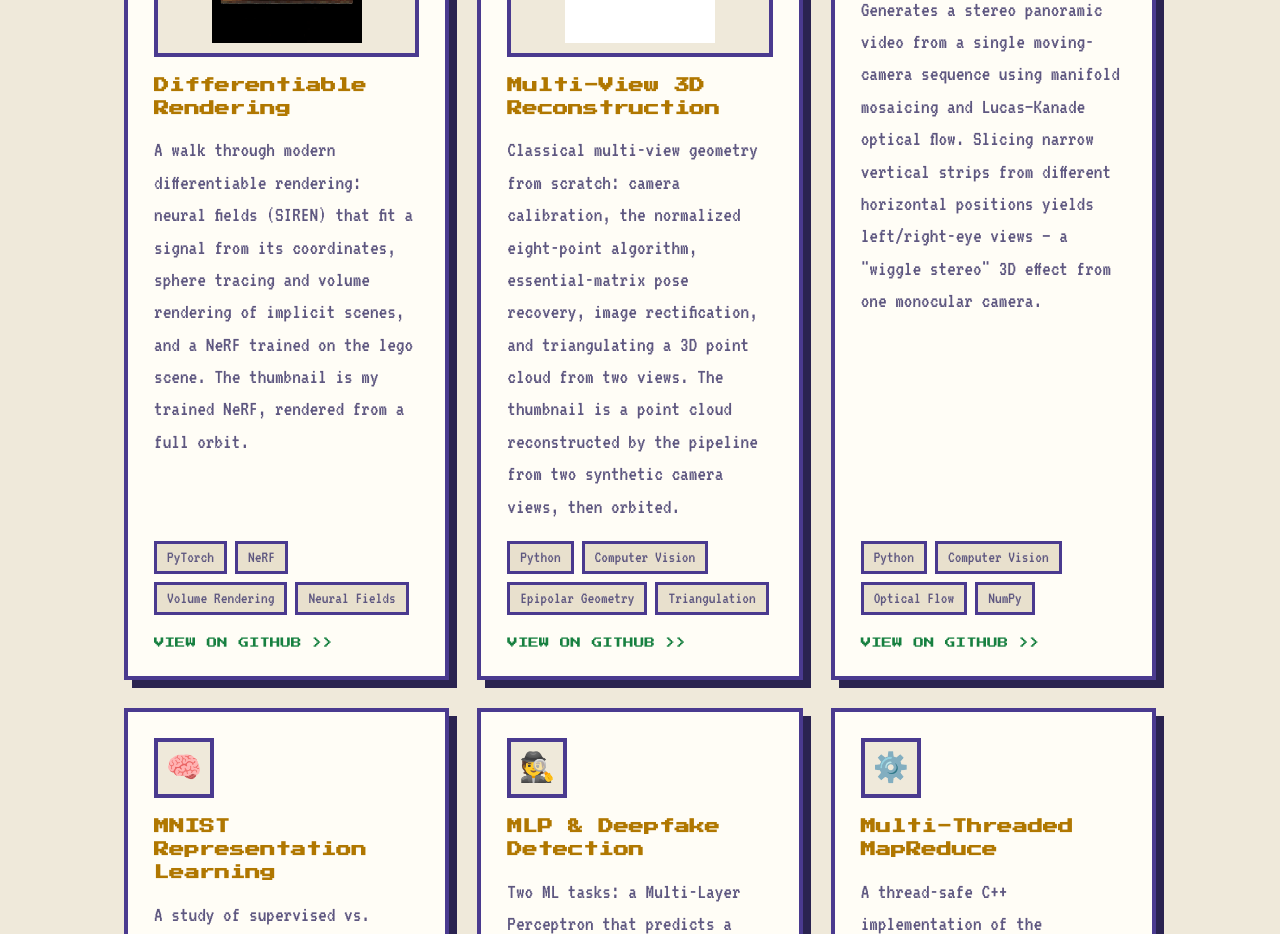
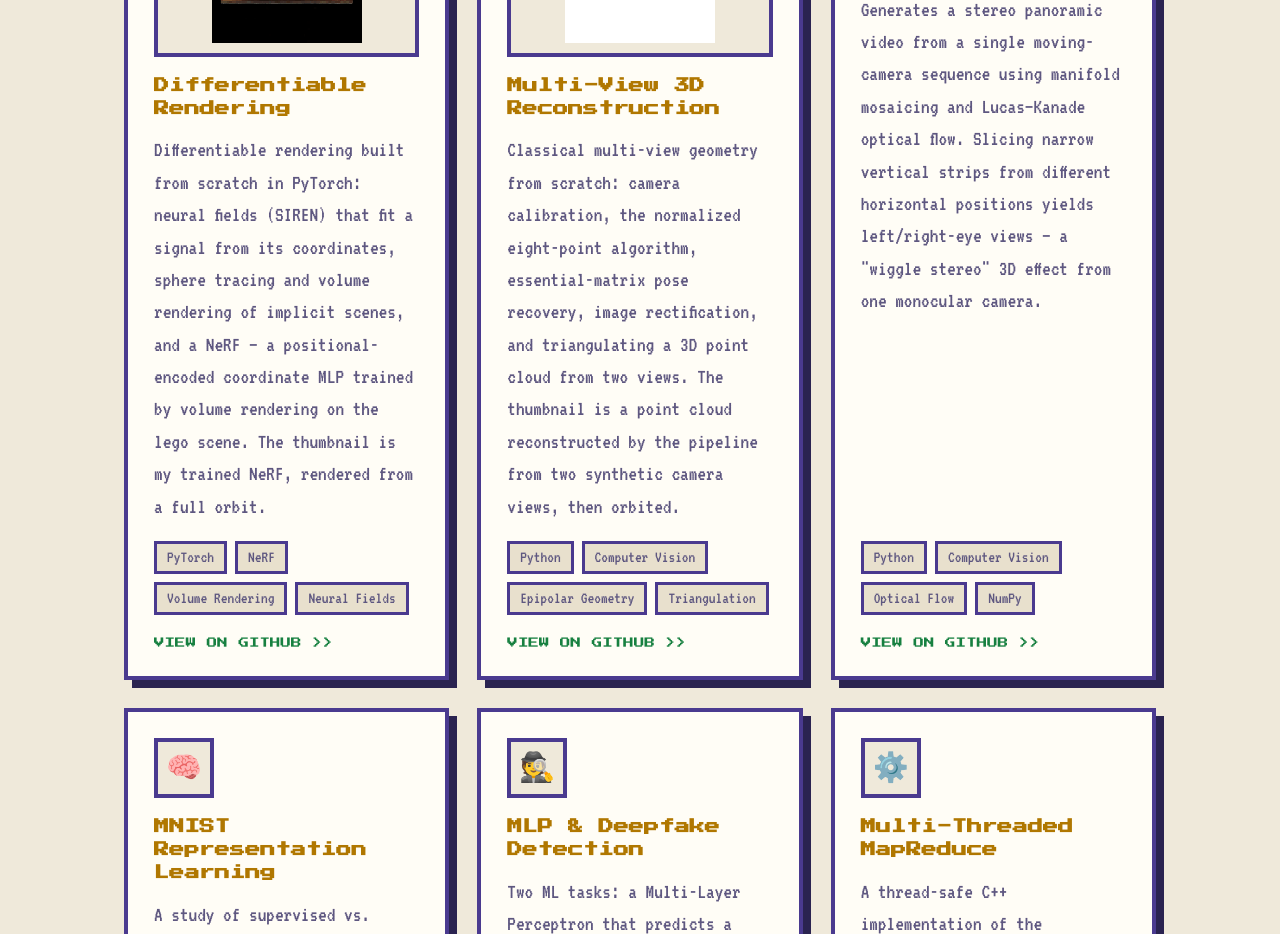
Before and after one commit to Yonghao-Lee/Yonghao-Lee.github.io, a React (Vite) app: page / in a window 1280 px wide. Shown: the part 2340-3274 px from the top of the page. Built offline with nearby package versions, Linux system fonts and the light colour scheme.

Commit message:
Update differentiable-rendering card blurb to reflect from-scratch rebuild

```diff
--- a/src/data.js
+++ b/src/data.js
@@ -69,10 +69,11 @@ export const projects = [
   {
     title: 'Differentiable Rendering',
     blurb:
-      'A walk through modern differentiable rendering: neural fields (SIREN) ' +
-      'that fit a signal from its coordinates, sphere tracing and volume ' +
-      'rendering of implicit scenes, and a NeRF trained on the lego scene. ' +
-      'The thumbnail is my trained NeRF, rendered from a full orbit.',
+      'Differentiable rendering built from scratch in PyTorch: neural fields ' +
+      '(SIREN) that fit a signal from its coordinates, sphere tracing and ' +
+      'volume rendering of implicit scenes, and a NeRF — a positional-encoded ' +
+      'coordinate MLP trained by volume rendering on the lego scene. The ' +
+      'thumbnail is my trained NeRF, rendered from a full orbit.',
     tags: ['PyTorch', 'NeRF', 'Volume Rendering', 'Neural Fields'],
     link: 'https://github.com/Yonghao-Lee/differentiable-rendering',
     linkLabel: 'View on GitHub',
```
